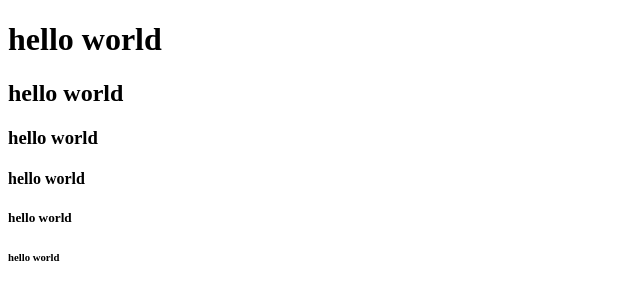
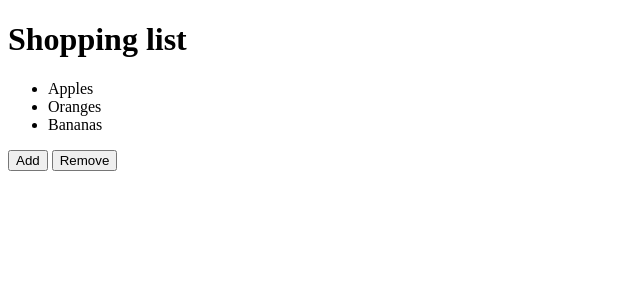
Before and after one commit to shandonvasquez/Javascript-, a plain HTML site: page index.html in a window 1280 px wide. Shown: the whole page, without its empty margins (0-640 px from the left). Drawn offline with nearby package versions, Linux system fonts and the light colour scheme.

Commit message:
This has some changes to the index

```diff
--- a/index.html
+++ b/index.html
@@ -5,12 +5,18 @@
     <title>Document</title>
 </head>
 <body>
-    <h1>hello world</h1>
-    <h2>hello world</h2>
-    <h3>hello world</h3>
-    <h4>hello world</h4>
-    <h5>hello world</h5>
-    <h6>hello world</h6>
+    <h1>Shopping list</h1>
+    <ul>
+        <li>Apples</li>
+        <li>Oranges</li>
+        <li>Bananas</li>
+    </ul>
+    <button id="add">Add</button>
+    <button id="remove">Remove</button>
+    <script src="https://code.jquery.com/jquery-3.2.1.min.js"></script>
+    <script src="main.js"></script>
+
+
 </body>
 
 </html>
--- /dev/null
+++ b/main.js
@@ -0,0 +1,12 @@
+//funtion to add elements to the DOM
+function addElement() {
+    // create a new div element
+    var newDiv = document.createElement("div");
+    // and give it some content
+    var newContent = document.createTextNode("Hi there and greetings!");
+    // add the text node to the newly created div
+    newDiv.appendChild(newContent);
+    // add the newly created element and its content into the DOM
+    var currentDiv = document.getElementById("div1");
+    document.body.insertBefore(newDiv, currentDiv);
+}
```
